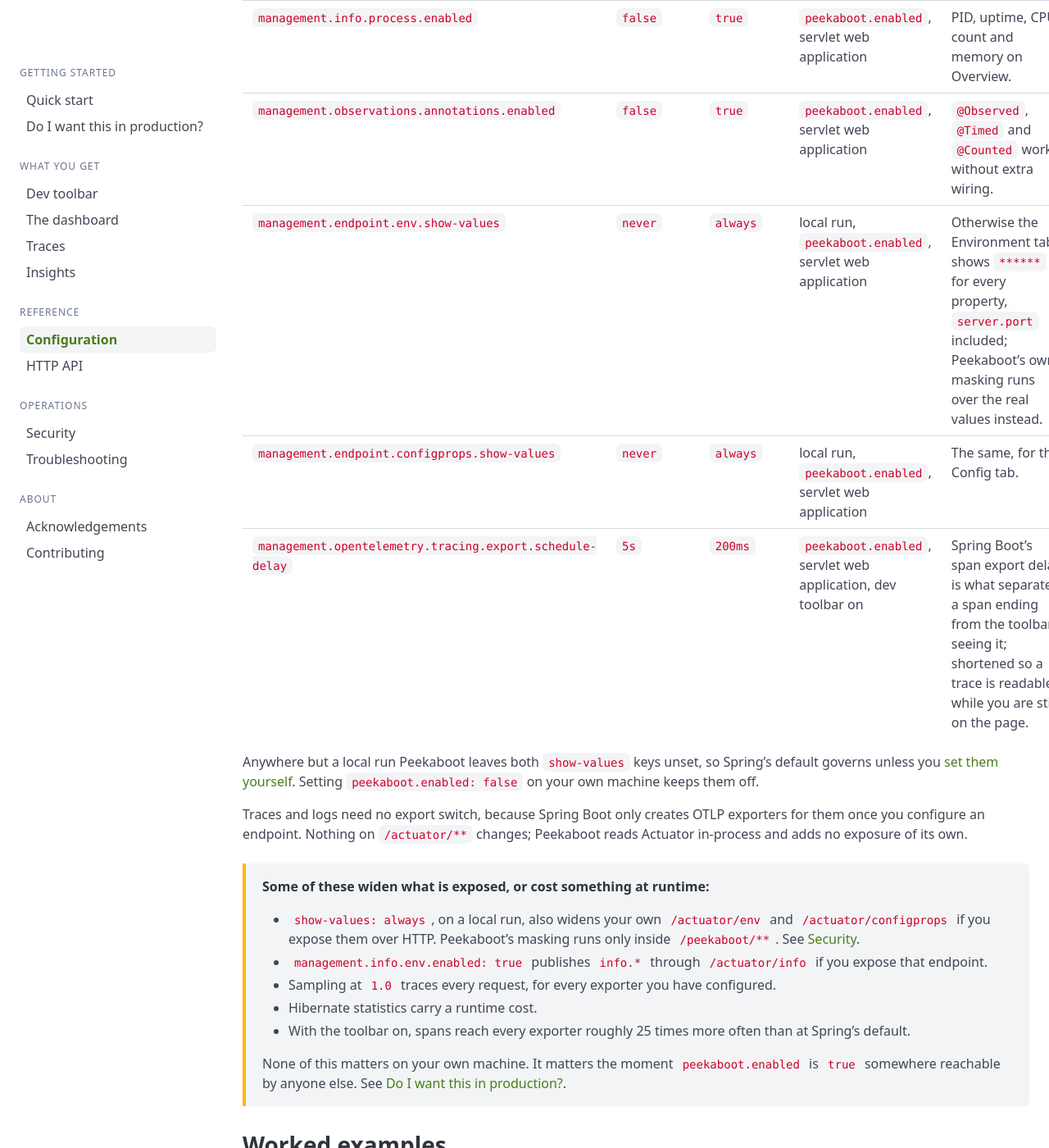
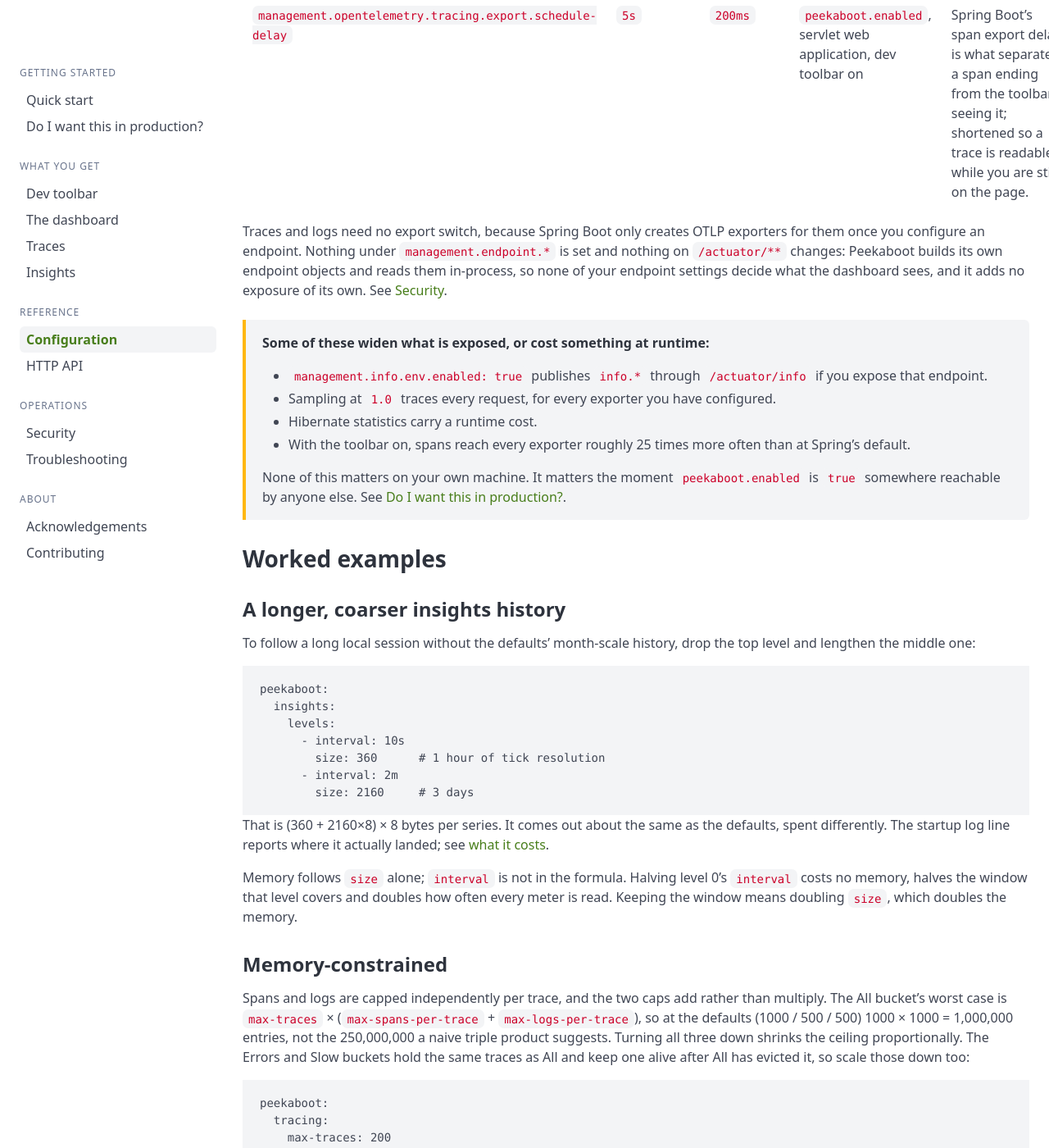
Before and after one commit to peekaboot-org/peekaboot-org.github.io, a Jekyll site: the page built from docs/configuration.md, in a window 1280 px wide and 1400 px high, scrolled down 8062 px. Shown: the whole window at 82% size. Built offline with Jekyll 4.4.1, drawn with Linux system fonts in a browser that asks for light colours; some of the changed text lies outside the part shown.

Commit message:
docs: configuration matches the 2026-09-06 code
Peekaboot sets no management.endpoint.* default, so the two show-values
rows, the devcontainer snippet and the callout bullet go. The DevTools
branch applies the class-path and container checks, not the marker alone.
A lifecycle write failure warns once per run.

````diff
--- a/docs/configuration.md
+++ b/docs/configuration.md
@@ -47,8 +47,9 @@
 `/app/resources:/app/classes:/app/libs/*`) and Spring Boot's `extract` layout (a thin jar on the
 class path). Both fail on the class path whether or not a container is involved.
 
-Under Spring Boot DevTools the restart runs on DevTools' own class loader, and Peekaboot then
-checks the container marker alone.
+Under Spring Boot DevTools the restart runs on DevTools' own class loader. Peekaboot skips the
+thread, class-loader and stack checks there and applies the class-path and container checks
+alone.
 
 Not a local run, so everything off by default: `java -jar`, a war, a native image, an AOT run,
 a test, anything with a container marker. A bare `java -cp target/classes:…` on a host with no
@@ -77,19 +78,6 @@
   storage:
     enabled: true
 ```
-
-The two `show-values` defaults do not follow `peekaboot.enabled`. Peekaboot writes them only
-on a local run and leaves the keys untouched anywhere else, so set them yourself and your
-value stands:
-
-```yaml
-management.endpoint.env.show-values: always
-management.endpoint.configprops.show-values: always
-```
-
-Read [`show-values: always` only on a local
-run]({{ '/docs/security/' | relative_url }}#show-values-always-only-on-a-local-run) first: it
-widens your own `/actuator/env` and `/actuator/configprops`, not only the dashboard.
 
 Tests count as not local on purpose, so CI never picks up the dashboard, the toolbar and the
 observability defaults by accident. A test that needs Peekaboot says so:
@@ -140,9 +128,8 @@
 request or response bodies. See [Dev toolbar]({{ '/docs/dev-toolbar/' | relative_url }}).
 
 `enable-unmasking` changes nothing on its own. It allows the `unmask=true` parameter on
-`GET /peekaboot/api/actuator/all/insights` and makes the "Show secrets" toggle appear. Whether
-those values are readable at all follows the launch context: off a local run every Environment
-and Config value is `******`. See [Masking]({{ '/docs/security/' | relative_url }}#masking).
+`GET /peekaboot/api/actuator/all/insights` and makes the "Show secrets" toggle appear. See
+[Masking]({{ '/docs/security/' | relative_url }}#masking).
 
 ### `peekaboot.storage`
 
@@ -178,8 +165,8 @@
 `peekaboot.insights.persistence.max-age` or when it is dated more than five minutes in the
 future, and the rings start empty. A `lifecycle.jsonl` line that fails to parse or carries no
 event type is skipped; the rest of the file still loads. A failed write is logged and everything
-carries on in memory, the insights snapshot warning once per run and the lifecycle log on every
-failed write, at most twice. Two instances on the same `dir` overwrite each other's history.
+carries on in memory, each file warning once per run. Two instances on the same `dir`
+overwrite each other's history.
 
 ### `peekaboot.lifecycle`
 
@@ -281,24 +268,17 @@
 | `management.info.os.enabled` | `false` | `true` | `peekaboot.enabled`, servlet web application | The System card on Overview. |
 | `management.info.process.enabled` | `false` | `true` | `peekaboot.enabled`, servlet web application | PID, uptime, CPU count and memory on Overview. |
 | `management.observations.annotations.enabled` | `false` | `true` | `peekaboot.enabled`, servlet web application | `@Observed`, `@Timed` and `@Counted` work without extra wiring. |
-| `management.endpoint.env.show-values` | `never` | `always` | local run, `peekaboot.enabled`, servlet web application | Otherwise the Environment tab shows `******` for every property, `server.port` included; Peekaboot's own masking runs over the real values instead. |
-| `management.endpoint.configprops.show-values` | `never` | `always` | local run, `peekaboot.enabled`, servlet web application | The same, for the Config tab. |
 | `management.opentelemetry.tracing.export.schedule-delay` | `5s` | `200ms` | `peekaboot.enabled`, servlet web application, dev toolbar on | Spring Boot's span export delay is what separates a span ending from the toolbar seeing it; shortened so a trace is readable while you are still on the page. |
 
-Anywhere but a local run Peekaboot leaves both `show-values` keys unset, so Spring's default
-governs unless you [set them yourself](#local-run). Setting `peekaboot.enabled: false` on your
-own machine keeps them off.
-
 Traces and logs need no export switch, because Spring Boot only creates OTLP exporters for them
-once you configure an endpoint. Nothing on `/actuator/**` changes; Peekaboot reads Actuator
-in-process and adds no exposure of its own.
+once you configure an endpoint. Nothing under `management.endpoint.*` is set and nothing on
+`/actuator/**` changes: Peekaboot builds its own endpoint objects and reads them in-process,
+so none of your endpoint settings decide what the dashboard sees, and it adds no exposure of
+its own. See [Security]({{ '/docs/security/' | relative_url }}#what-peekaboot-does-not-do).
 
 <div class="pk-callout pk-callout--warning" markdown="1">
 **Some of these widen what is exposed, or cost something at runtime:**
 
-- `show-values: always`, on a local run, also widens your own `/actuator/env` and
-  `/actuator/configprops` if you expose them over HTTP. Peekaboot's masking runs only inside
-  `/peekaboot/**`. See [Security]({{ '/docs/security/' | relative_url }}#show-values-always-only-on-a-local-run).
 - `management.info.env.enabled: true` publishes `info.*` through `/actuator/info` if you
   expose that endpoint.
 - Sampling at `1.0` traces every request, for every exporter you have configured.
````
